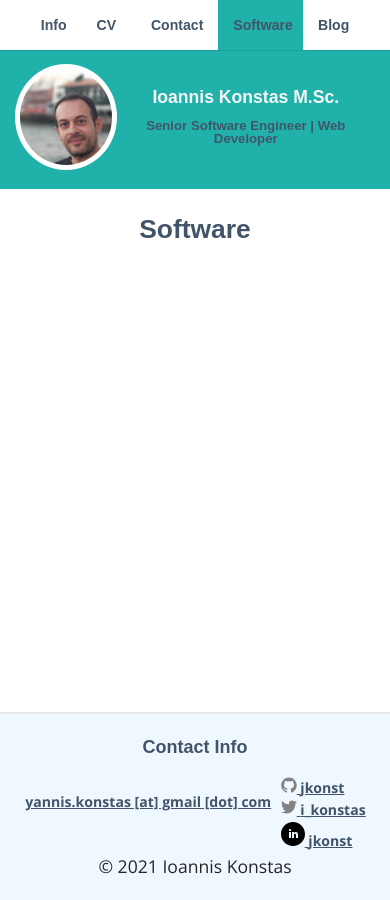
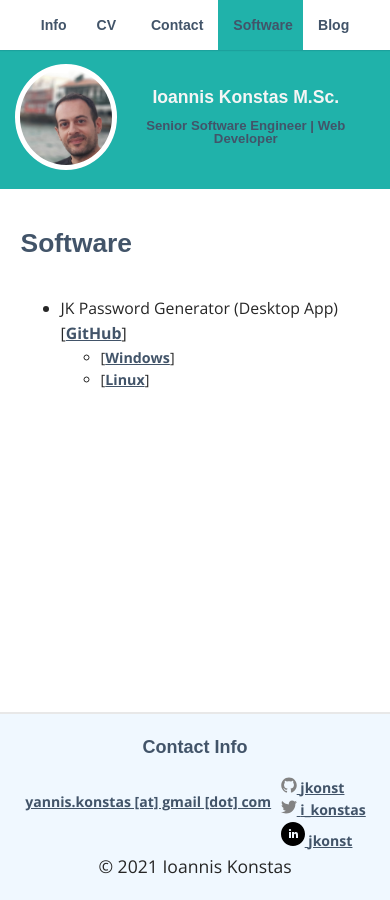
Before and after one commit to jkonst/jkonst.github.io, a Jekyll site: the page built from _pages/04_software.md, in a window 390 px wide. Built offline with Jekyll 4.4.1, drawn with Linux system fonts in a browser that asks for light colours; some web fonts are replaced.

Commit message:
add download links + ui responsiveness improvements

```diff
--- a/_pages/04_software.md
+++ b/_pages/04_software.md
@@ -3,3 +3,14 @@ layout: page
 title: Software
 permalink: /software/
 ---
+
+<div id="info-wrapper">
+<ul>
+<li>JK Password Generator (Desktop App) [<a href="https://github.com/jkonst/PasswordGenerator">GitHub</a>]
+    <ul class="download-links">
+        <li>[<a href="{{ site.url }}/{{ site.baseurl }}/software-downloads/jkPasswordGenerator_win.zip">Windows</a>]</li>
+        <li>[<a href="{{ site.url }}/{{ site.baseurl }}/software-downloads/jkPasswordGenerator_linux.zip">Linux</a>]</li>
+    </ul>
+</li>
+</ul>
+</div>
--- a/_sass/_layout.scss
+++ b/_sass/_layout.scss
@@ -69,6 +69,20 @@ a:hover {
   background-color: white;
   justify-content: center;
   display: grid;
+  margin: 0 auto;
+  width: 50em;
+  .to-top {
+    position: fixed;
+    bottom: 30px;
+    right: 30px;
+    z-index: 2;
+
+    a {
+      &:hover {
+        color: cadetblue;
+      }
+    }
+  }
 }
 
 header {
@@ -236,27 +250,17 @@ form.contact-jk input[type="submit"] {
   padding: 0.5em;
   margin: 0.25em 0 0 0;
   border: 1px solid transparent;
-  height: auto;
+  height: 30px;
+  width: 90px;
 }
 
-#cv-wrapper {
-  margin: 0 auto;
-  width: 50em;
-
-  .to-top {
-    position: fixed;
-    bottom: 30px;
-    right: 30px;
-    z-index: 2;
-
-    a {
-      &:hover {
-        color: cadetblue;
-      }
+#info-wrapper {
+  a {
+    &:hover {
+      color: cadetblue;
     }
   }
 }
-
 .cv-section {
   background-color: #fbfbfb;
   padding: 15px;
@@ -308,14 +312,6 @@ form.contact-jk input[type="submit"] {
     background-color: $table-row
   }
 
-  a {
-    &:hover {
-      color: cadetblue;
-    }
-  }
-}
-
-.blog-wrapper {
   a {
     &:hover {
       color: cadetblue;
@@ -395,6 +391,10 @@ td.second {
   #info-wrapper ul li {
     font-size: 1.2em;
   }
+
+  #info-wrapper ul.download-links li {
+    font-size: 1em;
+  }
 }
 
 @media (max-width: 768px) and (max-height: 1024px) {
@@ -425,7 +425,14 @@ td.second {
     font-size: 0.9em;
   }
 
-  #cv-wrapper {
+  .article-wrapper {
     width: 100%;
   }
 }
+
+//iPad dimensions
+@media (device-width: 768px) and (device-height: 1024px) {
+  .article-wrapper {
+    width: 100%;
+  }
+}
--- a/blog/index.html
+++ b/blog/index.html
@@ -1,12 +1,11 @@
 ---
 layout: default
 ---
-<div class="blog-wrapper">
-<h4>My bloggy area!</h4>
+
+<h2>My bloggy area!</h2>
 {% for post in site.posts %}
 		<time>{{ post.date | date: "%b %-d, %Y" }}</time>
 		<h3><a href="{{ post.url | prepend: site.baseurl }}">{{ post.title }}</a></h3>
 {% endfor %}
 
 <p>subscribe <a href="{{ "/feed.xml" | prepend: site.baseurl }}">via RSS</a></p>
-</div>
```
Also changed, not shown: _pages/02_cv.md (+3 -3 lines).
